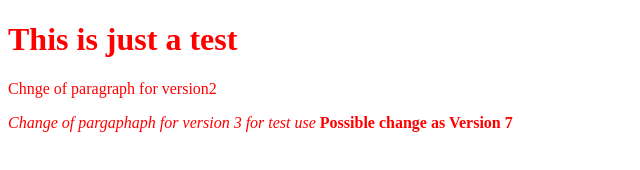
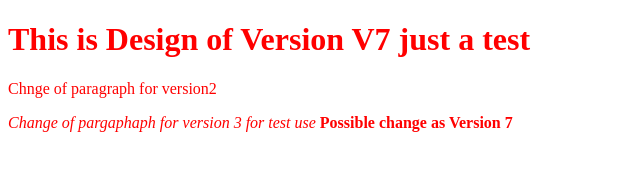
Before and after one commit to yesBibekaryal/myrepotest, a plain HTML site: page index.html in a window 1280 px wide. Shown: the whole page, without its empty margins (0-640 px from the left). Drawn offline with Linux system fonts and the light colour scheme.

Commit message:
Changer h1

```diff
--- a/index.html
+++ b/index.html
@@ -8,7 +8,7 @@
 
 </head>
 <body>
- <h1>This is just a test </h1>
+ <h1>This is Design of Version  V7 just a test </h1>
     <p>Chnge of paragraph for version2</p>
     <i>Change of pargaphaph for version 3 for test use</i>
     <b>Possible change as Version 7</b>
```
